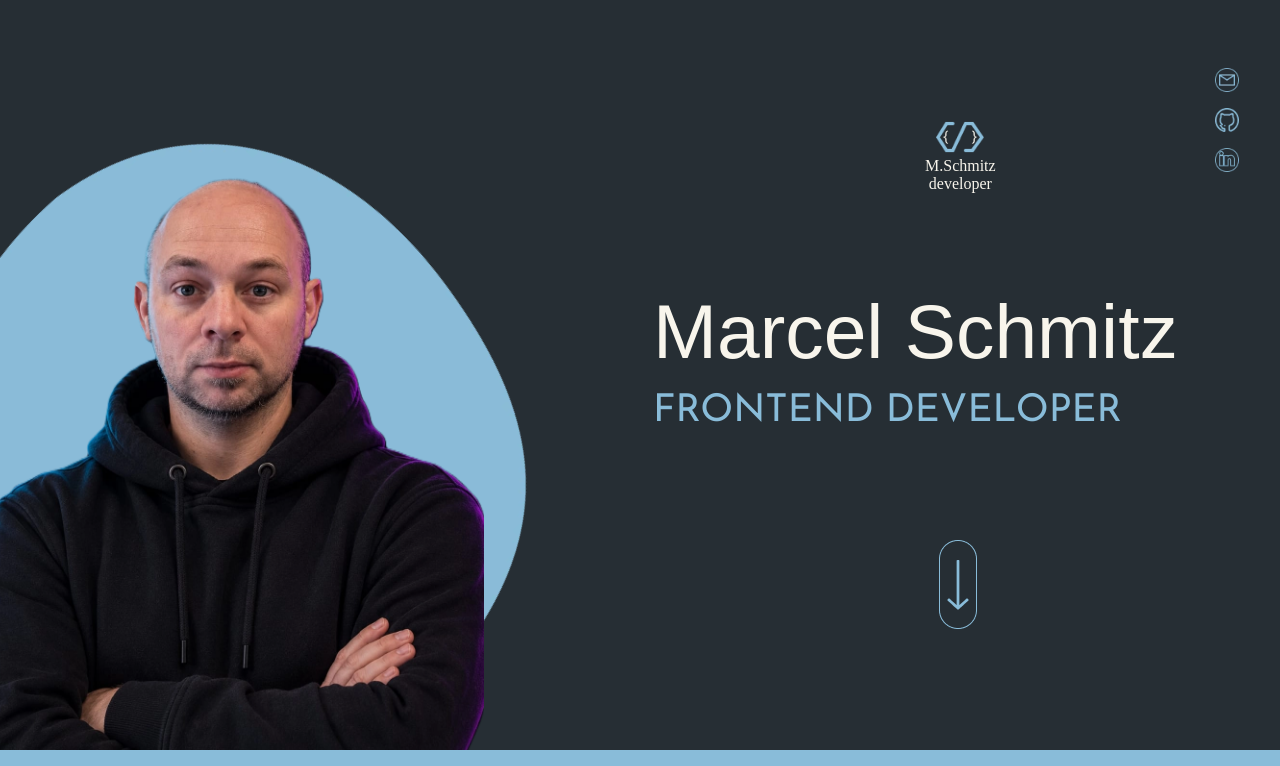
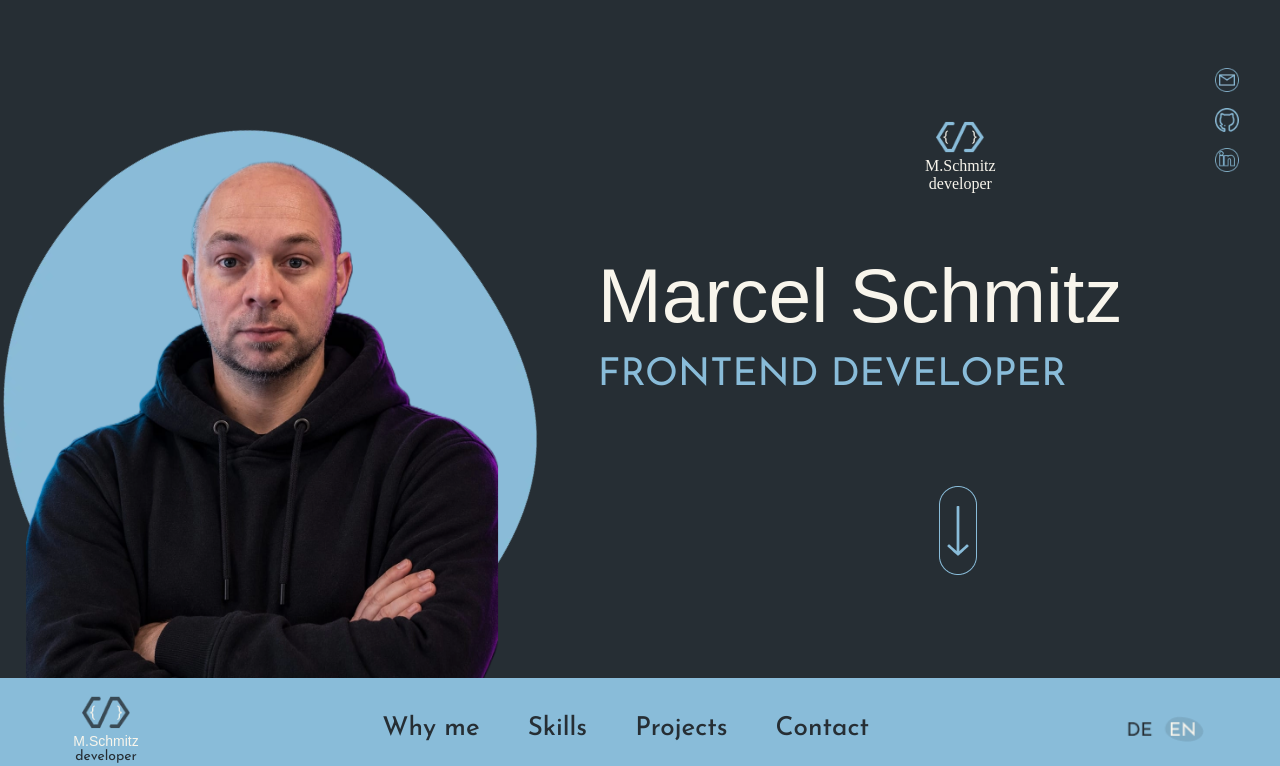
Before and after one commit to marcel-schmitz-dev/Portfolio, an Angular app in the folder marcel-schmitz-portfolio/: page / in a window 1280 px wide. Shown: the top 766 px of the page. Built offline with nearby package versions, Linux system fonts and the light colour scheme; a web font is replaced by a local one.

Commit message:
fix: resolve logo text stacking and hero section responsiveness

```diff
--- a/marcel-schmitz-portfolio/src/app/features/home/home.scss
+++ b/marcel-schmitz-portfolio/src/app/features/home/home.scss
@@ -147,8 +147,8 @@
     position: absolute;
     top: 121px;
     left: clamp(650px, 74vw, 892px);
-    width: auto;          // statt 66px, sonst wird der Text abgeschnitten/umbrochen
-    height: auto;         // statt 73px
+    width: auto;
+    height: auto;
     display: flex;
     flex-direction: column;
     align-items: center;
@@ -165,7 +165,6 @@
         &:hover { transform: rotateY(45deg); }
     }
 
-    // NEU: Texte untereinander
     .hero__top-logo-text {
         display: flex;
         flex-direction: column;
@@ -444,3 +443,25 @@
     color: var(--color-primary);
     margin: 0 0 30px 0;
 }
+
+@media (min-width: 901px) and (max-width: 1414px) {
+  .hero {
+    min-height: 53vw;
+  }
+
+  .hero .hero__scroll {
+    top: 38vw;
+  }
+
+  .hero__image-col {
+    width: 41vw;
+    height: 43.6vw;
+  }
+
+  .hero__blob-box {
+    width: 41vw;
+    height: 43.6vw;
+    left: calc(-40px - max(0px, (100vw - 1214px) / 2));
+    bottom: -6.4vw;
+  }
+}
```
